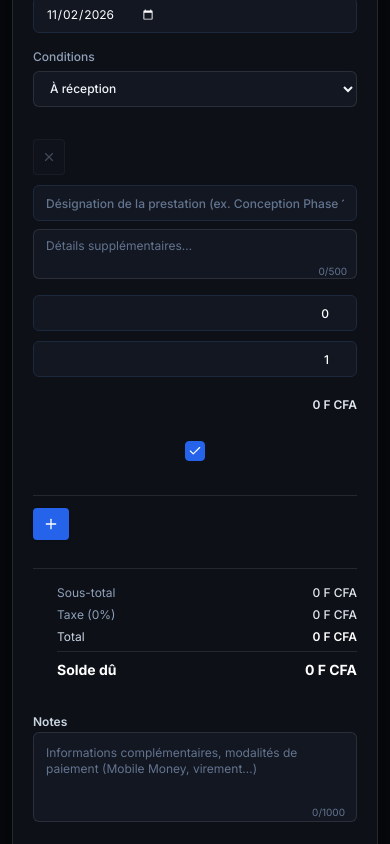
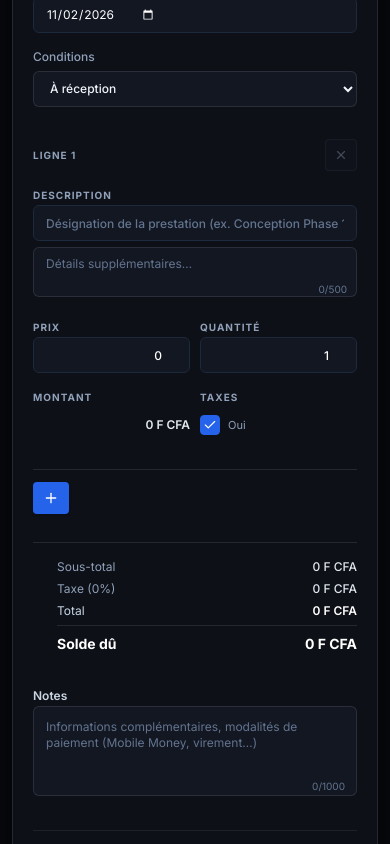
Before and after one commit to Level237/sharaco-project, a Next.js app in the folder frontend/: page /nouvelle-facture in a window 390 px wide. Shown: the part 1156-2000 px from the top of the page. Built offline with nearby package versions, Linux system fonts and the light colour scheme; no server answers.

Commit message:
feat: enhance public invoice editor with improved item display and input structure

```diff
--- a/frontend/src/features/public-invoice/components/PublicInvoiceEditor.tsx
+++ b/frontend/src/features/public-invoice/components/PublicInvoiceEditor.tsx
@@ -239,12 +239,7 @@ export function PublicInvoiceEditor({ mode }: PublicInvoiceEditorProps) {
                             </Link>
                         ) : (
                             <>
-                                <Link
-                                    href={`/login?next=${encodeURIComponent(PUBLIC_INVOICE_PATH)}`}
-                                    className="rounded-md px-3 py-1.5 font-semibold text-slate-300 transition-colors hover:text-white"
-                                >
-                                    Connexion
-                                </Link>
+
                                 <Link
                                     href={`/register?next=${encodeURIComponent(PUBLIC_INVOICE_PATH)}`}
                                     className="rounded-md bg-[#2563EB] px-3.5 py-1.5 font-semibold text-white transition-colors hover:bg-[#1d4ed8]"
@@ -496,12 +491,34 @@ export function PublicInvoiceEditor({ mode }: PublicInvoiceEditorProps) {
                                         </div>
 
                                         <div className="divide-y divide-dashed divide-white/10">
-                                            {draft.items.map((item) => {
+                                            {draft.items.map((item, index) => {
                                                 const lineTotal =
                                                     Math.max(0, Number(item.unitPrice) || 0) *
                                                     Math.max(1, Number(item.quantity) || 1)
                                                 return (
                                                     <div key={item.id} className="py-3.5 first:pt-1">
+                                                        <div className="mb-2.5 flex items-center justify-between sm:hidden">
+                                                            <span className="text-[10px] font-bold uppercase tracking-widest text-slate-400">
+                                                                Ligne {index + 1}
+                                                            </span>
+                                                            <button
+                                                                type="button"
+                                                                disabled={draft.items.length === 1}
+                                                                onClick={() =>
+                                                                    setDraft((prev) => ({
+                                                                        ...prev,
+                                                                        items: prev.items.filter(
+                                                                            (row) => row.id !== item.id
+                                                                        ),
+                                                                    }))
+                                                                }
+                                                                className="flex h-8 w-8 items-center justify-center rounded border border-white/10 bg-[#131722] text-slate-400 disabled:opacity-40"
+                                                                aria-label="Supprimer la ligne"
+                                                            >
+                                                                <X className="h-3.5 w-3.5" />
+                                                            </button>
+                                                        </div>
+
                                                         <div className="grid grid-cols-1 items-start gap-2.5 sm:grid-cols-[34px_minmax(0,1fr)_120px_76px_130px_42px]">
                                                             <button
                                                                 type="button"
@@ -514,13 +531,16 @@ export function PublicInvoiceEditor({ mode }: PublicInvoiceEditorProps) {
                                                                         ),
                                                                     }))
                                                                 }
-                                                                className="flex h-9 w-8 items-center justify-center rounded border border-white/10 bg-[#131722] text-slate-400 transition-colors hover:border-rose-500/40 hover:text-rose-400 disabled:opacity-40"
+                                                                className="hidden h-9 w-8 items-center justify-center rounded border border-white/10 bg-[#131722] text-slate-400 transition-colors hover:border-rose-500/40 hover:text-rose-400 disabled:opacity-40 sm:flex"
                                                                 aria-label="Supprimer la ligne"
                                                             >
                                                                 <X className="h-3.5 w-3.5" />
                                                             </button>
 
-                                                            <div className="space-y-2">
+                                                            <div className="space-y-1.5">
+                                                                <label className="text-[10px] font-bold uppercase tracking-widest text-slate-400 sm:hidden">
+                                                                    Description
+                                                                </label>
                                                                 <Input
                                                                     value={item.description}
                                                                     placeholder="Désignation de la prestation (ex. Conception Phase 1)"
@@ -550,9 +570,15 @@ export function PublicInvoiceEditor({ mode }: PublicInvoiceEditorProps) {
                                                                 </div>
                                                             </div>
 
+                                                            <div className="grid grid-cols-2 gap-2.5 sm:contents">
+                                                                <div className="space-y-1">
+                                                                    <label className="text-[10px] font-bold uppercase tracking-widest text-slate-400 sm:hidden">
+                                                                        Prix
+                                                                    </label>
                                                                     <Input
                                                                         type="number"
                                                                         min={0}
+                                                                        aria-label="Prix"
                                                                         value={item.unitPrice}
                                                                         onChange={(e) =>
                                                                             setItem(item.id, {
@@ -561,10 +587,16 @@ export function PublicInvoiceEditor({ mode }: PublicInvoiceEditorProps) {
                                                                         }
                                                                         className={`${FIELD} text-right font-medium`}
                                                                     />
+                                                                </div>
 
+                                                                <div className="space-y-1">
+                                                                    <label className="text-[10px] font-bold uppercase tracking-widest text-slate-400 sm:hidden">
+                                                                        Quantité
+                                                                    </label>
                                                                     <Input
                                                                         type="number"
                                                                         min={1}
+                                                                        aria-label="Quantité"
                                                                         value={item.quantity}
                                                                         onChange={(e) =>
                                                                             setItem(item.id, {
@@ -573,12 +605,24 @@ export function PublicInvoiceEditor({ mode }: PublicInvoiceEditorProps) {
                                                                         }
                                                                         className={`${FIELD} text-right font-medium`}
                                                                     />
+                                                                </div>
+                                                            </div>
 
-                                                            <div className="flex h-9 items-center justify-end text-xs font-semibold text-slate-200">
+                                                            <div className="grid grid-cols-2 items-end gap-2.5 sm:contents">
+                                                                <div className="space-y-1">
+                                                                    <label className="text-[10px] font-bold uppercase tracking-widest text-slate-400 sm:hidden">
+                                                                        Montant
+                                                                    </label>
+                                                                    <div className="flex h-9 items-center justify-end text-xs font-semibold text-slate-200 sm:justify-end">
                                                                         {formatMoney(lineTotal, draft.currency)}
                                                                     </div>
+                                                                </div>
 
-                                                            <div className="flex h-9 items-center justify-center">
+                                                                <div className="space-y-1">
+                                                                    <label className="text-[10px] font-bold uppercase tracking-widest text-slate-400 sm:hidden">
+                                                                        Taxes
+                                                                    </label>
+                                                                    <div className="flex h-9 items-center sm:justify-center">
                                                                         <button
                                                                             type="button"
                                                                             onClick={() =>
@@ -595,6 +639,11 @@ export function PublicInvoiceEditor({ mode }: PublicInvoiceEditorProps) {
                                                                         >
                                                                             <Check className="h-3.5 w-3.5" />
                                                                         </button>
+                                                                        <span className="ml-2 text-[11px] text-slate-400 sm:hidden">
+                                                                            {item.taxable ? "Oui" : "Non"}
+                                                                        </span>
+                                                                    </div>
+                                                                </div>
                                                             </div>
                                                         </div>
                                                     </div>
```
Lines whose indentation alone changed are shown as unchanged.
